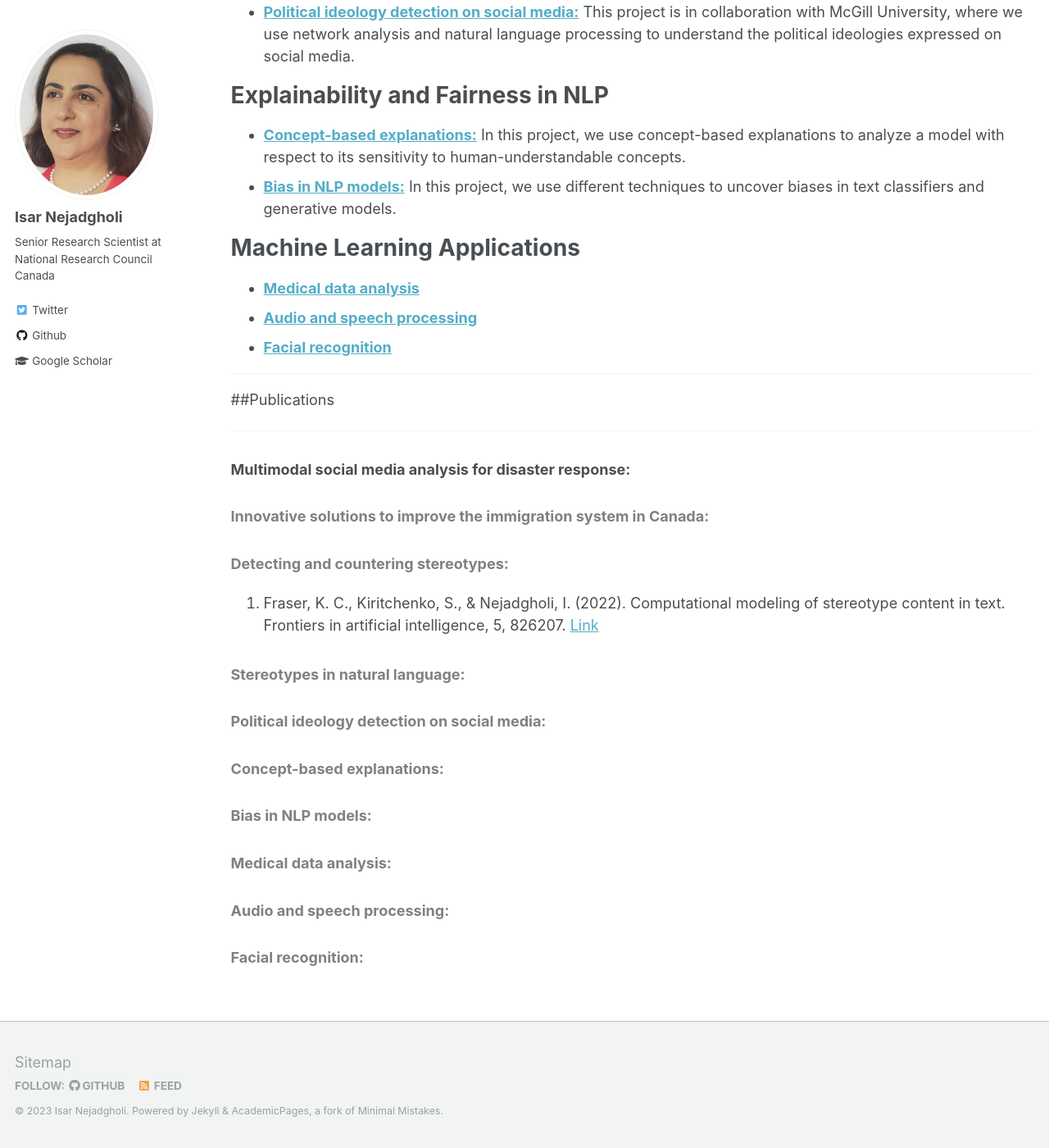
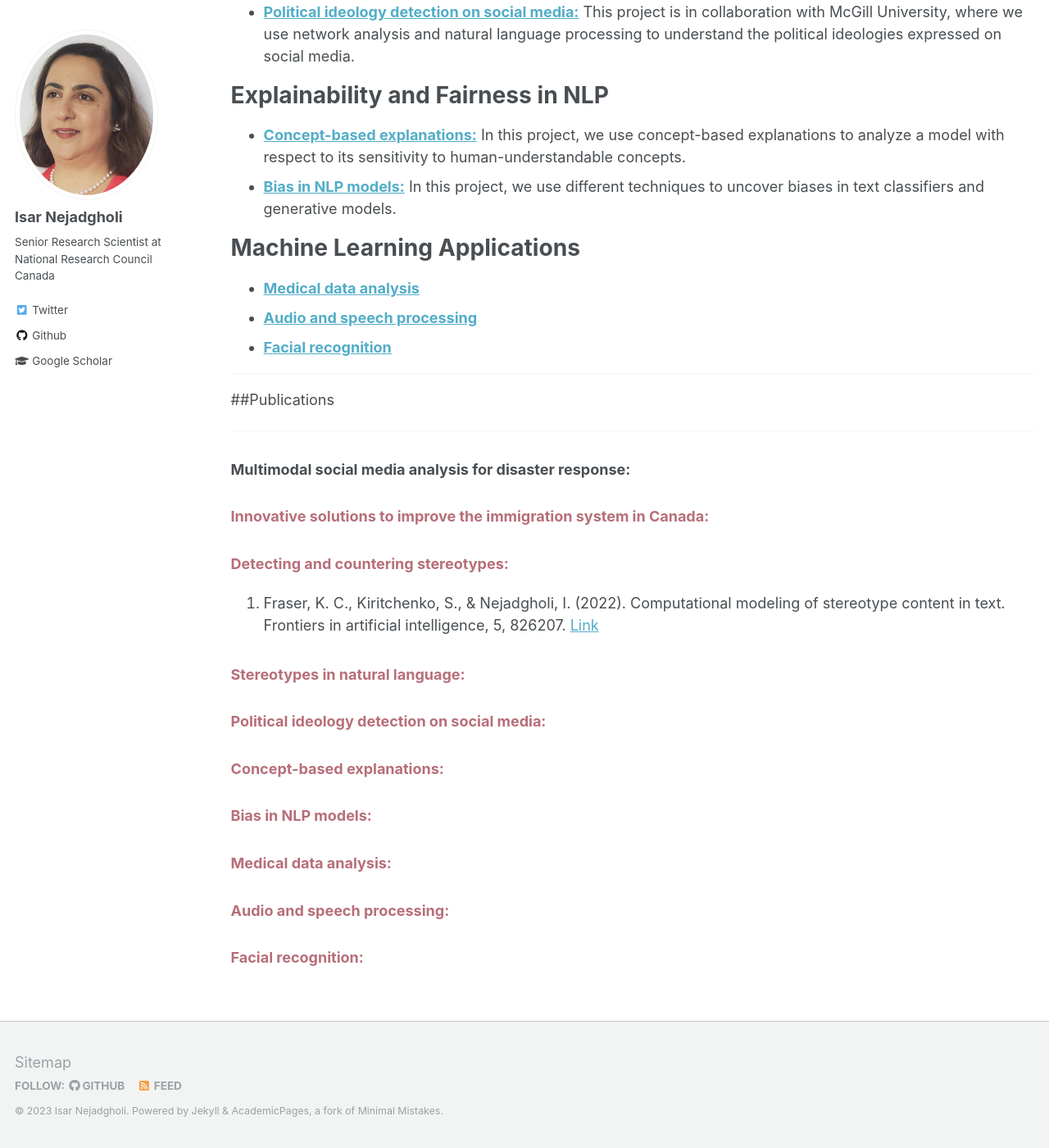
Before and after one commit to IsarNejad/IsarNejad.github.io, a Jekyll site: the page built from _pages/research.md, in a window 1280 px wide and 1400 px high, scrolled down 496 px. Shown: the whole window at 82% size. Built offline with Jekyll 4.4.1, drawn with Linux system fonts in a browser that asks for light colours.

Commit message:
Update main.scss

```diff
--- a/assets/css/main.scss
+++ b/assets/css/main.scss
@@ -42,5 +42,5 @@
 
 
 .gray {
-    color: Gray;
+    color: #B76E79;
 }
```
